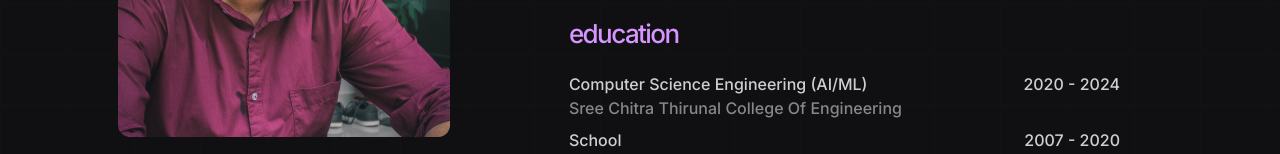
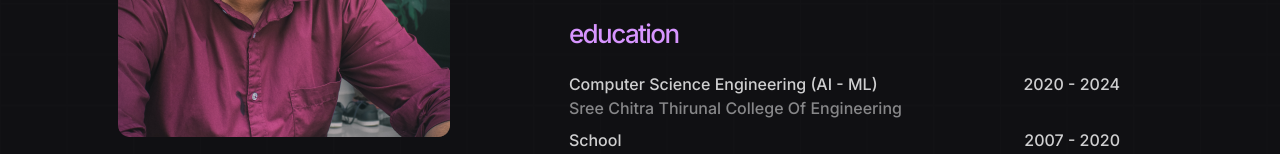
Before and after one commit to AnirudhDaya/K-Folio, a React (Vite) app: page /AboutMe in a window 1280 px wide. Shown: the part 545-699 px from the top of the page. Built offline with nearby package versions, Linux system fonts and the light colour scheme; a web font is replaced by a local one.

Commit message:
Update AboutMe.jsx

```diff
--- a/src/Components/AboutMe/AboutMe.jsx
+++ b/src/Components/AboutMe/AboutMe.jsx
@@ -48,7 +48,7 @@ function AboutMe() {
                   <div className="subDesc">
                     <h3 className="textdesc detailDesc1">
                       {" "}
-                      Computer Science Engineering (AI/ML)
+                      Computer Science Engineering (AI - ML)
                     </h3>
                     <h4 className="textdesc detailDesc1.1">2020 - 2024</h4>
                   </div>
```
